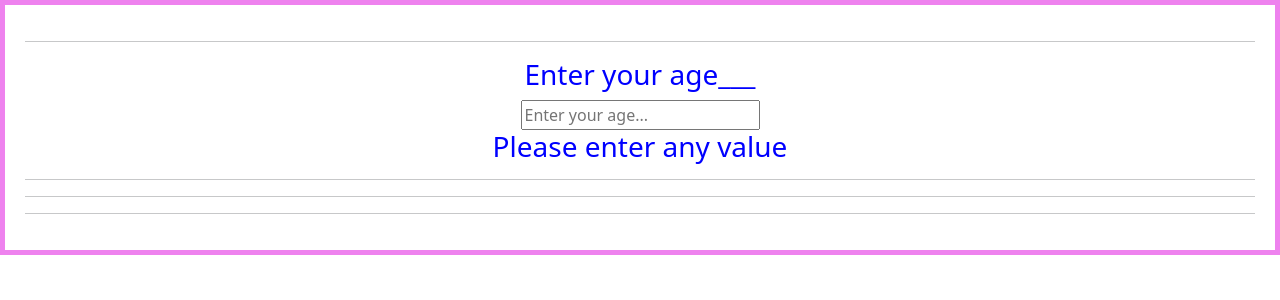
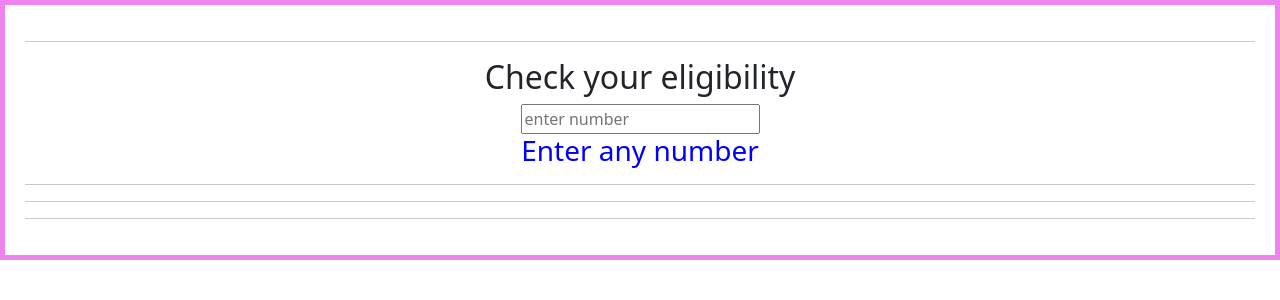
Before and after one commit to Nadeem35/react-playzone, a React (Vite) app: page / in a window 1280 px wide. Shown: the top 300 px of the page. Built offline with nearby package versions, Linux system fonts and the light colour scheme.

Commit message:
update code

```diff
--- a/src/Components/1.ConditionRendering/Simple-1.jsx
+++ b/src/Components/1.ConditionRendering/Simple-1.jsx
@@ -1,4 +1,6 @@
 // ------------  🟢 Step 2: Simple if Condition (inside JSX)  ------------
+
+import { useState } from "react"
 
 // function Simple() {
 
@@ -79,27 +81,48 @@
 
 // --------  🟡 Example 6: Age Check  ---------
 
-import { useState } from "react"
-
 function Simple() {
 
-  const [Married, setMarried] = useState("")
+  const [pre, setPre] = useState("");
 
   return (
     <>
-      <h3>Enter your age___ </h3>
-      <input type="number"
-        placeholder="Enter your age..."
-        onChange={(e) => setMarried(e.target.value)}
-      />
-      {Married === "" ? <h3>Please enter any value </h3> :
-        Married >= 18 ? <h2>You are eligible for vote.</h2> : <h2>Your are not adult</h2>
+      <h2>Check your eligibility</h2>
+      {
+        <input type="number" placeholder="enter number"
+          onChange={(e) => setPre(e.target.value)}
+        />
       }
+      <h3>{pre === "" ? "Enter any number" : pre >= 18 ? "Voter" : "Not Voter"}</h3>
+      {/* <button>Cli</button> */}
     </>
   )
 }
+export default Simple
 
-export default Simple
+// ---------------------------
+
+// import { useState } from "react"
+
+// function Simple() {
+
+//   const [Married, setMarried] = useState("")
+
+//   return (
+//     <>
+//       <h2>Enter your age___ </h2>
+//       <input type="number"
+//         placeholder="Enter your age..."
+//         onChange={(e) => setMarried(e.target.value)}
+//       />
+//       {Married === "" ? <h3>Please enter any value </h3> :
+//         Married >= 18 ? <h2>You are eligible for vote.</h2> : <h2>Your are not adult</h2>
+//       }
+//     </>
+//   )
+// }
+
+// export default Simple
 
 
 // --------  🟡 Example 6.1: Age Check taking input from the user ---------
```
